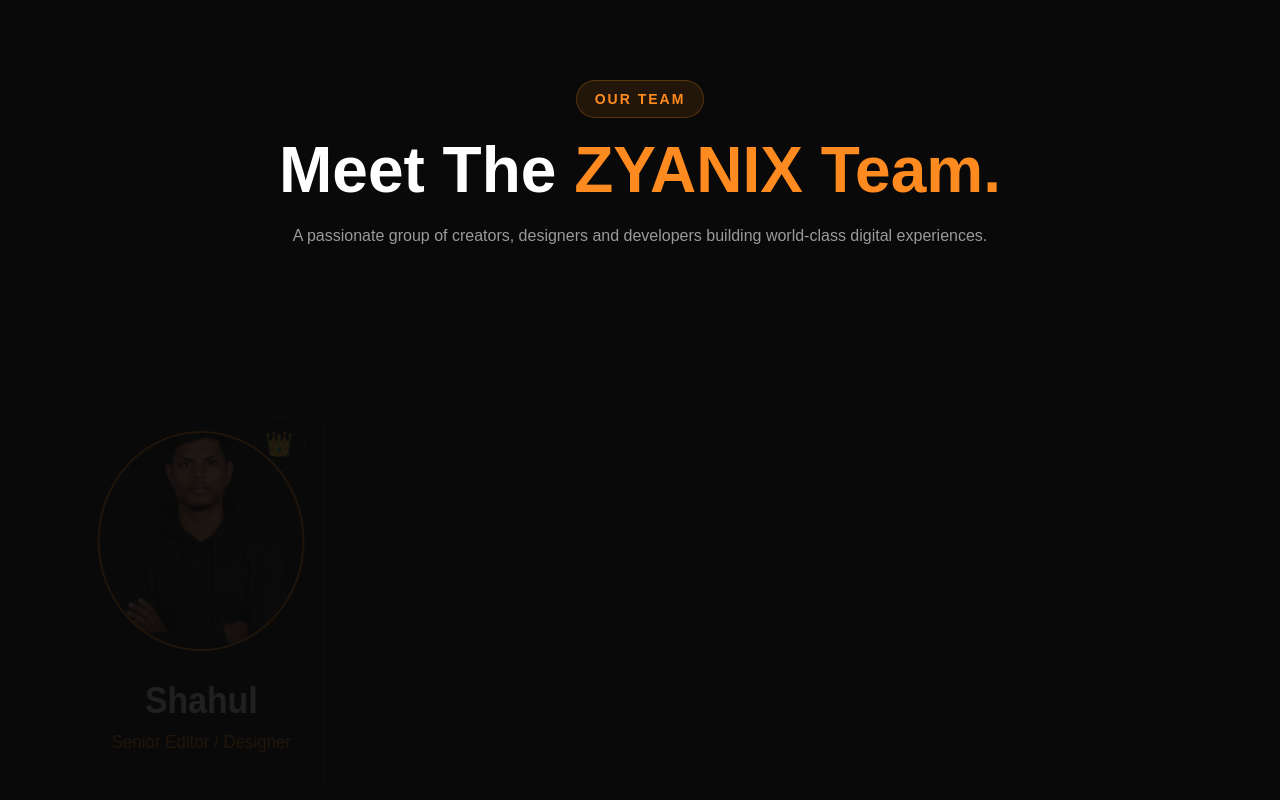
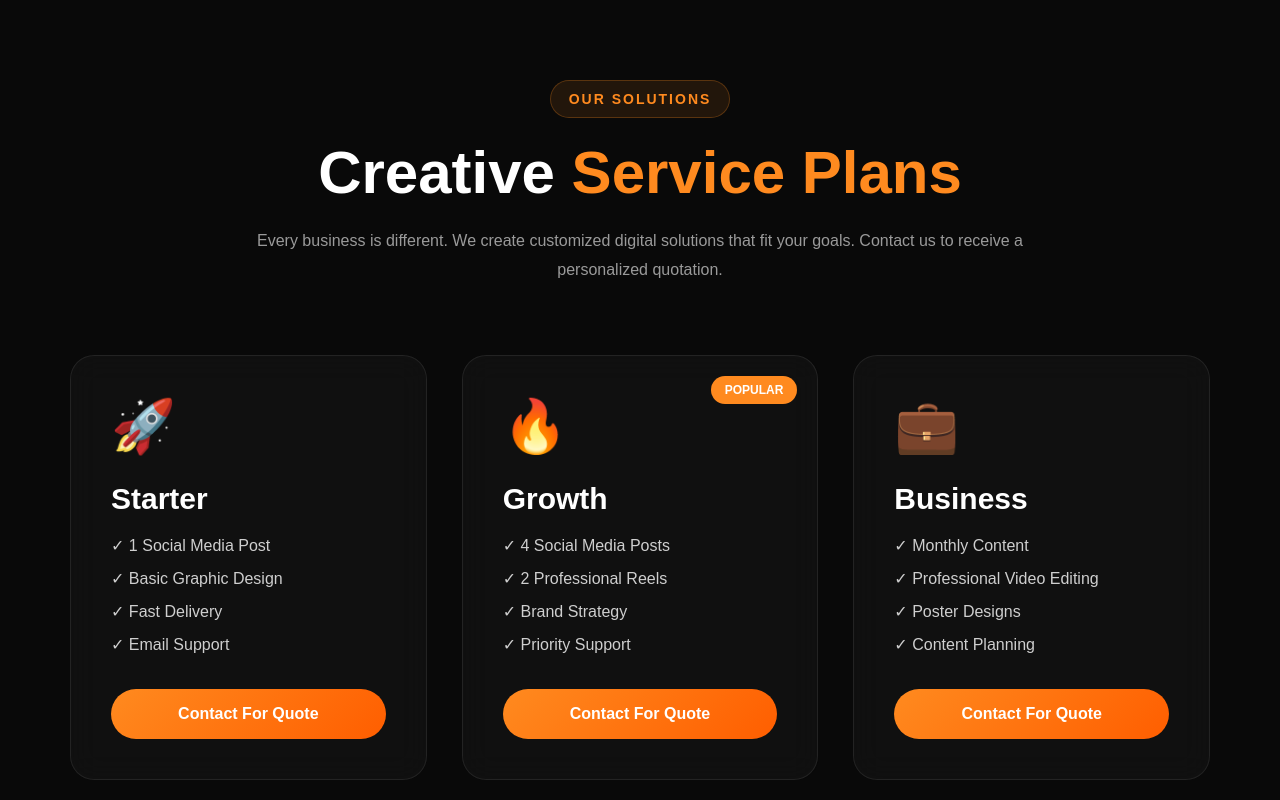
Before and after one commit to zyanixmedia/zyanix-media, a React (Vite) app: page / in a window 1280 px wide. Shown: the part 1740-2540 px from the top of the page. Built offline with nearby package versions, Linux system fonts and the light colour scheme.

Commit message:
Replace Team section with premium Gigs section

```diff
--- a/src/App.jsx
+++ b/src/App.jsx
@@ -1,5 +1,4 @@
 import Home from "./pages/Home";
-import About from "./sections/About";
 
 function App() {
   return <Home />;
--- a/src/hooks/useSectionAnimation.js
+++ b/src/hooks/useSectionAnimation.js
@@ -1,10 +1,12 @@
-import { useEffect } from "react";
+import { useEffect, useRef } from "react";
 import gsap from "gsap";
 import { ScrollTrigger } from "gsap/ScrollTrigger";
 
 gsap.registerPlugin(ScrollTrigger);
 
-const useSectionAnimation = (ref) => {
+const useSectionAnimation = () => {
+  const ref = useRef(null);
+
   useEffect(() => {
     if (!ref.current) return;
 
@@ -19,14 +21,15 @@
         y: 0,
         duration: 1,
         ease: "power3.out",
-
         scrollTrigger: {
           trigger: ref.current,
           start: "top 80%",
         },
       }
     );
-  }, [ref]);
+  }, []);
+
+  return ref;
 };
 
 export default useSectionAnimation;
--- a/src/index.css
+++ b/src/index.css
@@ -1013,3 +1013,165 @@
     rotate(15deg)
     scale(1.2);
 }
+.gigs{
+padding:120px 70px;
+background:#090909;
+}
+
+.gigs-header{
+text-align:center;
+max-width:800px;
+margin:auto;
+margin-bottom:70px;
+}
+
+.gigs-header h2{
+font-size:60px;
+margin:20px 0;
+}
+
+.gigs-header span{
+color:#ff8a1f;
+}
+
+.gigs-header p{
+color:#9a9a9a;
+line-height:1.8;
+}
+
+.gigs-grid{
+display:grid;
+grid-template-columns:repeat(auto-fit,minmax(280px,1fr));
+gap:35px;
+}
+
+.gig-card{
+position:relative;
+
+padding:40px;
+
+border-radius:24px;
+
+background:rgba(255,255,255,.03);
+
+border:1px solid rgba(255,255,255,.08);
+
+backdrop-filter:blur(15px);
+
+overflow:hidden;
+
+transition:.45s;
+}
+
+.gig-card::before{
+
+content:"";
+
+position:absolute;
+
+inset:0;
+
+background:
+linear-gradient(
+135deg,
+rgba(255,138,31,.15),
+transparent
+);
+
+opacity:0;
+
+transition:.4s;
+}
+
+.gig-card:hover::before{
+opacity:1;
+}
+
+.gig-card:hover{
+
+transform:
+translateY(-15px);
+
+border-color:#ff8a1f;
+
+box-shadow:
+0 20px 50px rgba(255,138,31,.18);
+
+}
+
+.gig-badge{
+
+position:absolute;
+
+top:20px;
+right:20px;
+
+background:#ff8a1f;
+
+padding:7px 14px;
+
+border-radius:30px;
+
+font-size:12px;
+
+font-weight:700;
+}
+
+.gig-icon{
+
+font-size:52px;
+
+margin-bottom:25px;
+}
+
+.gig-card h3{
+
+font-size:30px;
+
+margin-bottom:20px;
+}
+
+.gig-card ul{
+
+list-style:none;
+
+margin-bottom:35px;
+}
+
+.gig-card li{
+
+margin:14px 0;
+
+color:#cfcfcf;
+}
+
+.gig-btn{
+
+display:block;
+
+text-align:center;
+
+padding:16px;
+
+border-radius:50px;
+
+text-decoration:none;
+
+background:
+linear-gradient(135deg,#ff8a1f,#ff5e00);
+
+color:white;
+
+font-weight:700;
+
+transition:.35s;
+}
+
+.gig-btn:hover{
+
+transform:scale(1.04);
+
+box-shadow:
+0 15px 35px rgba(255,138,31,.35);
+
+}
--- a/src/pages/Home.jsx
+++ b/src/pages/Home.jsx
@@ -1,6 +1,6 @@
 import Navbar from "../components/Navbar";
 import Hero from "../sections/Hero";
-import Team from "../sections/Team";
+import Gigs from "../sections/Gigs";
 import About from "../sections/About";
 import Services from "../sections/Services";
 import Contact from "../sections/contact";
@@ -12,7 +12,7 @@
       <Navbar />
       <Hero />
       <About />
-       <Team />
+      <Gigs />
       <Services />
       <Contact />
       <Footer />
--- /dev/null
+++ b/src/sections/Gigs.jsx
@@ -0,0 +1,103 @@
+import useSectionAnimation from "../hooks/useSectionAnimation";
+
+const plans = [
+  {
+    title: "Starter",
+    badge: "",
+    icon: "🚀",
+    features: [
+      "1 Social Media Post",
+      "Basic Graphic Design",
+      "Fast Delivery",
+      "Email Support",
+    ],
+  },
+  {
+    title: "Growth",
+    badge: "POPULAR",
+    icon: "🔥",
+    features: [
+      "4 Social Media Posts",
+      "2 Professional Reels",
+      "Brand Strategy",
+      "Priority Support",
+    ],
+  },
+  {
+    title: "Business",
+    badge: "",
+    icon: "💼",
+    features: [
+      "Monthly Content",
+      "Professional Video Editing",
+      "Poster Designs",
+      "Content Planning",
+    ],
+  },
+  {
+    title: "Enterprise",
+    badge: "",
+    icon: "👑",
+    features: [
+      "Complete Brand Management",
+      "Website Development",
+      "UI/UX Design",
+      "Motion Graphics",
+      "Dedicated Team",
+    ],
+  },
+];
+
+export default function Gigs() {
+  const ref = useSectionAnimation();
+
+  return (
+    <section className="gigs" id="gigs" ref={ref}>
+      <div className="gigs-header">
+        <span className="section-tag">OUR SOLUTIONS</span>
+
+        <h2>
+          Creative <span>Service Plans</span>
+        </h2>
+
+        <p>
+          Every business is different. We create customized digital solutions
+          that fit your goals. Contact us to receive a personalized quotation.
+        </p>
+      </div>
+
+      <div className="gigs-grid">
+        {plans.map((plan) => (
+          <div className="gig-card" key={plan.title}>
+            {plan.badge && (
+              <div className="gig-badge">
+                {plan.badge}
+              </div>
+            )}
+
+            <div className="gig-icon">
+              {plan.icon}
+            </div>
+
+            <h3>{plan.title}</h3>
+
+            <ul>
+              {plan.features.map((feature) => (
+                <li key={feature}>
+                  ✓ {feature}
+                </li>
+              ))}
+            </ul>
+
+            <a
+              href="#contact"
+              className="gig-btn"
+            >
+              Contact For Quote
+            </a>
+          </div>
+        ))}
+      </div>
+    </section>
+  );
+}
--- a/src/sections/Team.jsx
+++ /dev/null
@@ -1,101 +0,0 @@
-import useTeamAnimation from "../hooks/useTeamAnimation";
-
-const Team = () => {
-  useTeamAnimation();
-
-  const team = [
-    {
-      name: "Shahul",
-      role: "Senior Editor / Designer",
-      icon: "👑",
-      image: "/sha1.png",
-    },
-    {
-      name: "Ram",
-      role: "Content Creator & Social Media Handling",
-      icon: "🎨",
-      image: "/ram.png",
-    },
-    {
-      name: "Yapase",
-      role: "Camera Man",
-      icon: "📸",
-      image: "/yaps.png",
-    },
-    {
-      name: "Mohan",
-      role: "Junior Editor",
-      icon: "✂️",
-      image: "/mohan.png",
-    },
-    {
-      name: "Akshai",
-      role: "Data & Social Media Handling",
-      icon: "📊",
-      image: "/akshai.png",
-    },
-    {
-      name: "Prateesh",
-      role: "Brand Strategist",
-      icon: "🚀",
-      image: "/prateesh.png",
-    },
-    {
-      name: "Harish",
-      role: "Content Creator",
-      icon: "✏️",
-      image: "/harish.png",
-    },
-    {
-      name: "Ravi",
-      role: "Marketing Lead",
-      icon: "📈",
-      image: "/ravi.png",
-    },
-  ];
-
-  return (
-    <section id="team" className="team">
-      <div className="team-header">
-        <span className="section-tag">
-          OUR TEAM
-        </span>
-
-        <h2>
-          Meet The <span>ZYANIX Team.</span>
-        </h2>
-
-        <p>
-          A passionate group of creators,
-          designers and developers building
-          world-class digital experiences.
-        </p>
-      </div>
-
-      <div className="team-grid">
-        {team.map((member, index) => (
-          <div
-            className="team-card"
-            key={index}
-          >
-            <div className="team-role-icon">
-              {member.icon}
-            </div>
-
-            <img
-              src={member.image}
-              alt={member.name}
-              className="team-image"
-            />
-
-            <h3>{member.name}</h3>
-
-            <span>{member.role}</span>
-          </div>
-        ))}
-      </div>
-    </section>
-  );
-};
-
-export default Team;
```
